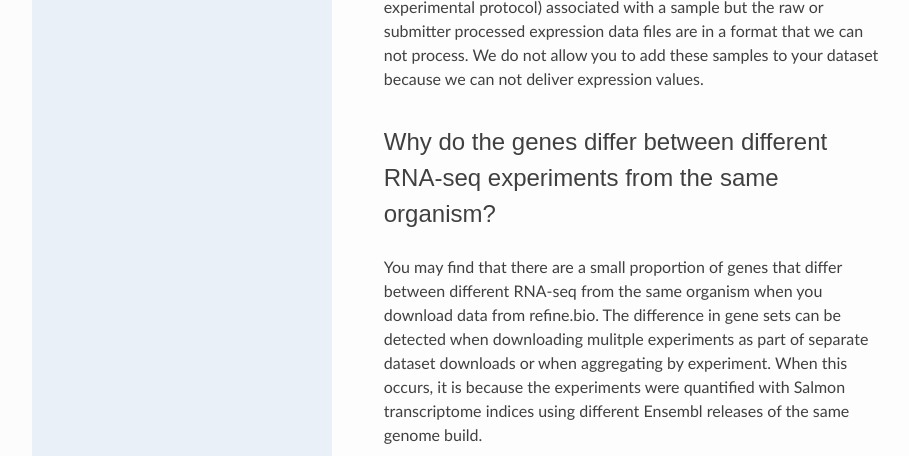
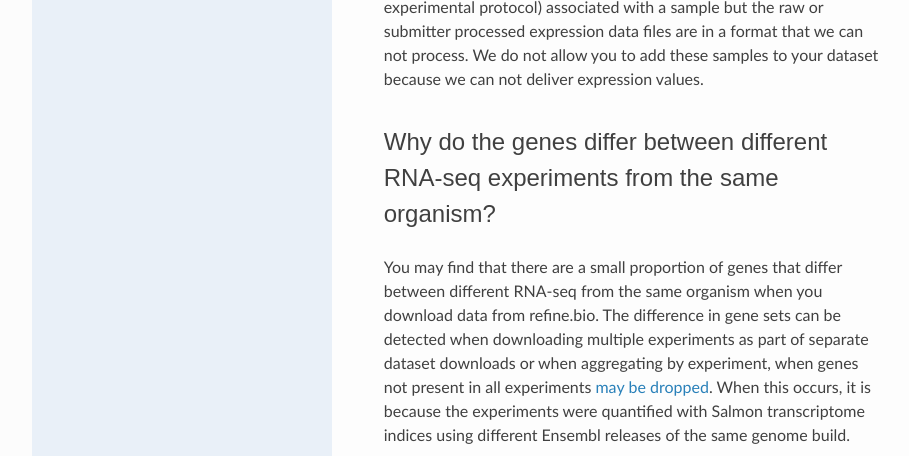
Before and after one commit to AlexsLemonade/refinebio-docs, a Sphinx documentation site: the page built from docs/faq.md, in a window 1280 px wide and 900 px high, scrolled down 1988 px, cut to the strip 0-456 px from the top of the window. Shown: the whole strip, without its empty margins (158-1067 px from the left). Built offline with Sphinx 7.4.7 and the Read the Docs theme 2.0.0, drawn with Linux system fonts in a browser that asks for light colours.

Commit message:
Update docs/faq.md
Co-authored-by: jashapiro <josh.shapiro@ccdatalab.org>

```diff
--- a/docs/faq.md
+++ b/docs/faq.md
@@ -45,7 +45,7 @@ We do not allow you to add these samples to your dataset because we can not deli
 #### Why do the genes differ between different RNA-seq experiments from the same organism?
 
 You may find that there are a small proportion of genes that differ between different RNA-seq from the same organism when you download data from refine.bio.
-The difference in gene sets can be detected when downloading mulitple experiments as part of separate dataset downloads or when aggregating by experiment.
+The difference in gene sets can be detected when downloading multiple experiments as part of separate dataset downloads or when aggregating by experiment, when genes not present in all experiments [may be dropped](#why-do-i-get-a-limited-number-of-genes-back-when-i-aggregate-samples-from-different-platforms).
 When this occurs, it is because the experiments were quantified with Salmon transcriptome indices using different Ensembl releases of the same genome build.
 
 #### How can I find out what versions of software/packages were used to process the data?
```
